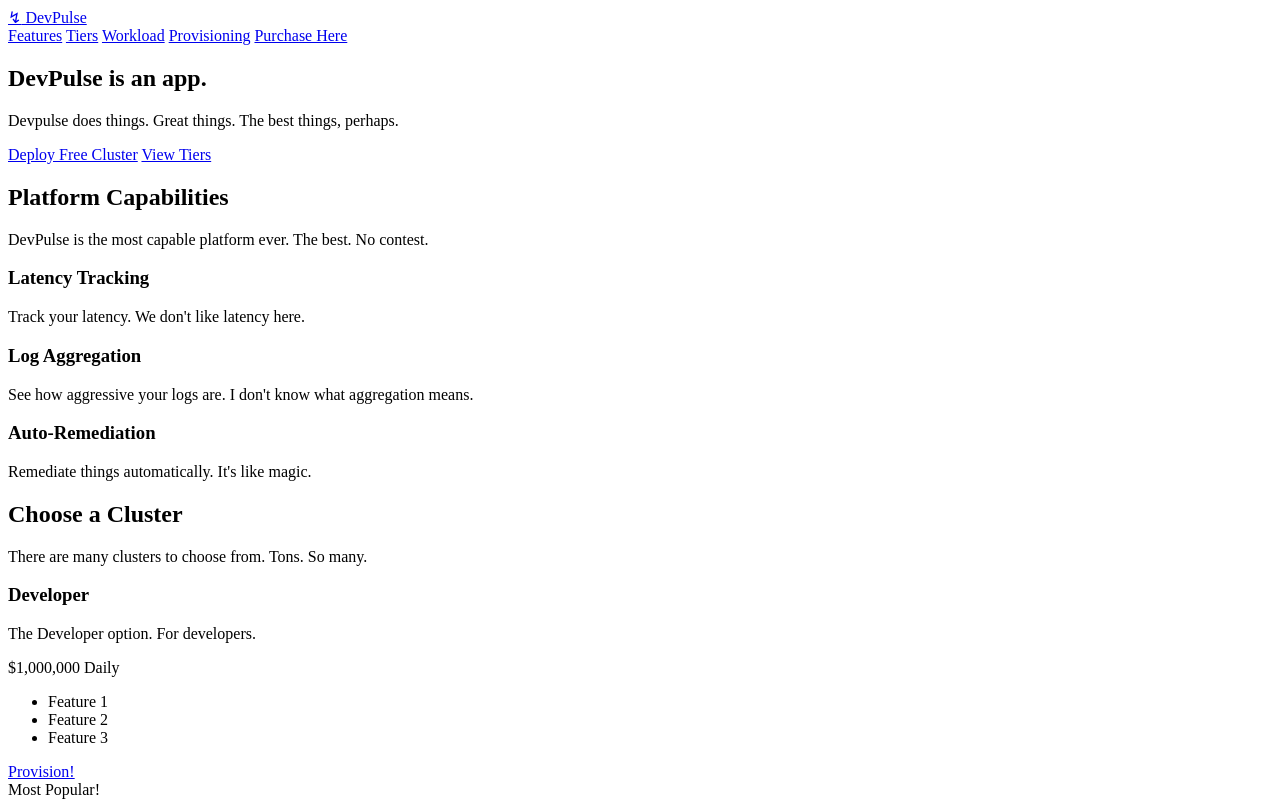
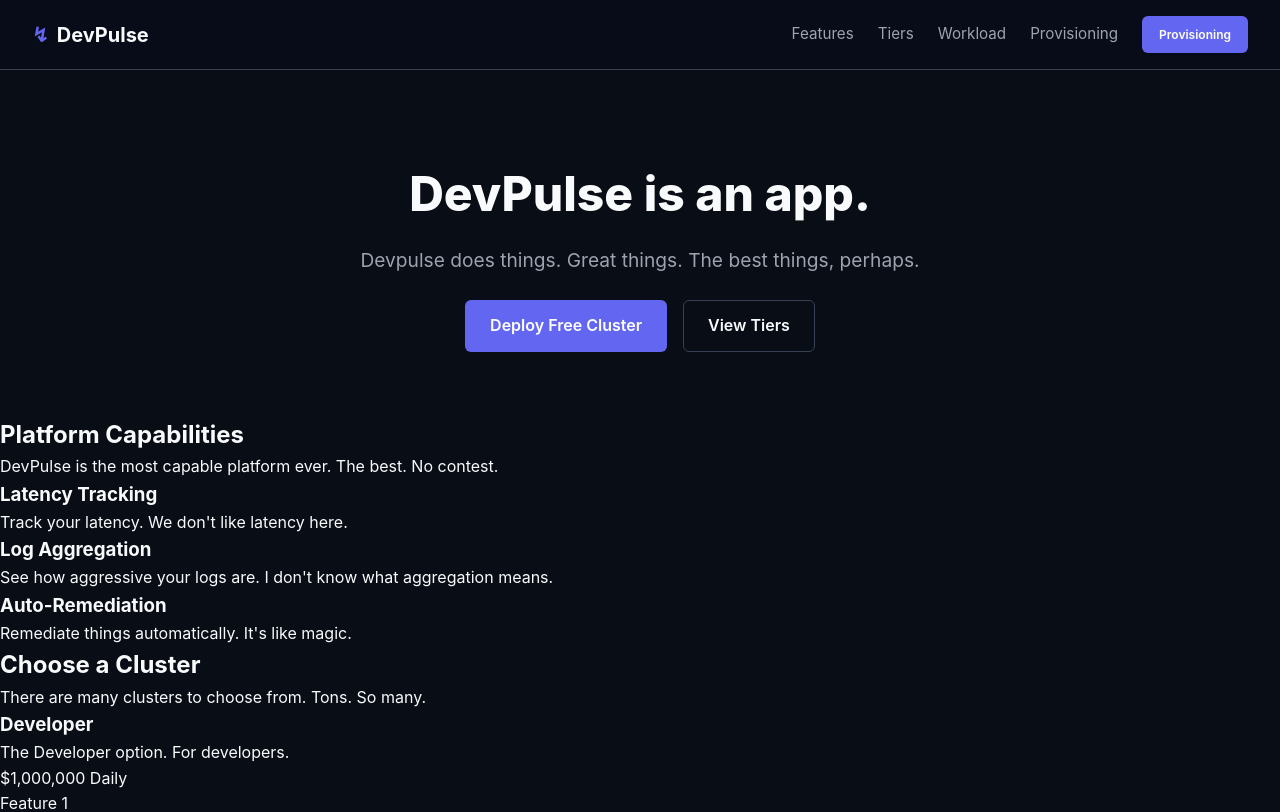
Before and after one commit to cra-y/devpulse-csi3150, a plain HTML site: page index.html in a window 1280 px wide. Shown: the top 812 px of the page. Drawn offline with Linux system fonts and the light colour scheme.

Commit message:
added css

```diff
--- a/index.html
+++ b/index.html
@@ -13,7 +13,6 @@
   <header class="site-header">
     <a href="#hero" class="brand-logo" aria-label="DevPulse home">
       <span class="logo-icon">&#8623;</span> DevPulse
-      <!-- TODO: brand name -->
     </a>
 
     <nav class="nav-menu" aria-label="Primary navigation">
@@ -21,7 +20,7 @@
       <a href="#tiers" class="nav-link">Tiers</a>
       <a href="#workload" class="nav-link">Workload</a>
       <a href="#provisioning" class="nav-link">Provisioning</a>
-      <a href="#provisioning" class="btn btn-sm btn-primary">Purchase Here</a>
+      <a href="#provisioning" class="btn btn-sm btn-primary">Provisioning</a>
     </nav>
   </header>
 
@@ -219,10 +218,11 @@
 
   <!-- footer -->
   <footer class="site-footer">
-    <p class="footer-copy"><!-- copyright line --></p>
+    <p class="footer-copy">&copy; 2026 DevPulse Tech Inc. CSI 3150 Assignment 1B</p>
     <nav class="footer-links" aria-label="footer-navigation">
       <a href="#hero">Back to top</a>
-      <!-- add section links -->
+          <a href="#features">Features</a>
+          <a href="#pricing">Pricing</a>
     </nav>
   </footer>
 </body>
--- a/styles.css
+++ b/styles.css
@@ -0,0 +1,188 @@
+:root {
+  --bg-dark: #090d16;
+  --bg-card: #111827;
+  --primary: #6366f1;
+  --primary-hover: #4f46e5;
+  --text-main: #f9fafb;
+  --text-muted: #9ca3af;
+  --border-color: #374151;
+  --accent: #10b981;
+  --font-family:
+    -apple-system, BlinkMacSystemFont, "Segoe UI", Arial, sans-serif;
+  --transition-speed: 0.2s;
+}
+
+/* reset the browser styling */
+*,
+*::before,
+*::after {
+  box-sizing: border-box;
+  padding: 0;
+  margin: 0;
+}
+
+/* declare the usage of font family and background color */
+html {
+  scroll-behavior: smooth;
+  font-family: var(--font-family);
+  background-color: var(--bg-dark);
+  /* text font color */
+  color: var(--text-main);
+  line-height: 1.6;
+  scroll-padding-top: 5rem;
+}
+
+/* Styling all the buttons and theirs classes we have in the HTML */
+.btn {
+  display: inline-flex;
+  align-items: center;
+  justify-content: center;
+  /* padding: 0.75 0.65 0.75 0.65; */
+  padding: 0.75rem 1.5rem;
+  font-size: 1rem;
+  font-weight: 600;
+  text-decoration: none;
+  border-radius: 6px;
+  border: 1px solid transparent;
+  cursor: pointer;
+  transition:
+    background-color var(--transition-speed),
+    transform var(--transition-speed),
+    border-color var(--transition-speed),
+    color var(--transition-speed);
+}
+a:focus-visible {
+  outline: 2px solid var(--primary);
+  outline-offset: 3px;
+}
+
+/* keyboard browsing using the TAB key */
+.btn:focus-visible {
+  outline: 2px solid var(--primary);
+  outline-offset: 3px;
+}
+
+.btn-primary {
+  background-color: var(--primary);
+  color: #ffffff;
+}
+
+.btn-primary:hover {
+  background-color: var(--primary-hover);
+  transform: translateY(-2px);
+}
+
+.btn-secondary {
+  background-color: transparent;
+  color: var(--text-main);
+  border-color: var(--border-color);
+}
+
+.btn-secondary:hover {
+  background-color: var(--bg-card);
+  border-color: var(--text-muted);
+}
+
+.btn-outline {
+  background-color: transparent;
+  color: var(--primary);
+  border-color: var(--primary);
+}
+
+.btn-outline:hover {
+  background-color: var(--primary);
+  color: #fff;
+}
+
+.btn-block {
+  display: flex;
+  width: 100%;
+}
+
+.btn-sm {
+  padding: 0.5rem 1rem;
+  font-size: 0.75rem;
+}
+
+/* structural layout of the webpage */
+.site-header {
+  position: sticky;
+  top: 0;
+  z-index: 1000;
+  display: flex;
+  justify-content: space-between;
+  align-items: center;
+  padding: 1rem 2rem;
+  /* rgb colors: 0 - 255; a: 0 - 1 */
+  background-color: rgba(9, 13, 25, 0.9);
+  border-bottom: 1px solid var(--border-color);
+}
+
+.brand-logo {
+  font-size: 1.25rem;
+  font-weight: 700;
+  color: var(--text-main);
+  text-decoration: none;
+  display: flex;
+  align-items: center;
+  gap: 0.5rem;
+}
+
+.logo-icon {
+  color: var(--primary);
+}
+
+/* next class */
+.nav-menu {
+  /* use flexbox */
+  display: flex;
+  /* justify-content: space-evenly; /*dont use this if you use gap*/
+  align-items: center;
+  gap: 1.5rem; /*1.5 times of 16 px where 16 px is default font size of root(html node)*/
+}
+
+.nav-link {
+  color: var(--text-muted);
+  text-decoration: none;
+  font-size: 0.95rem;
+  transition: color var(--transition-speed);
+}
+
+/* add the trigger event (psuedo-classes) to trigger the transition in
+the previous css block of code */
+
+.nav-link:hover {
+  color: var(--text-main); /*this is animated*/
+}
+
+/* Hero section layout */
+.hero-section {
+  display: flex;
+  flex-direction: column;
+  align-items: center;
+  justify-content: space-evenly; /*or use gap for fixed spacing*/
+  gap: 1.5rem;
+  padding: 6rem 1.5rem 4rem 1.5rem;
+  max-width: 900px;
+  margin: 0 auto; /*this will center a element on the page; only works if you have width or max-width declared in this block*/
+  text-align: center;
+}
+
+.hero-title {
+  font-size: 3rem;
+  line-height: 1.15;
+  font-weight: 800;
+}
+
+.hero-subtitle {
+  font-size: 1.2rem;
+  color: var(--text-muted);
+  max-width: 700px;
+}
+
+.cta-group {
+  display: flex;
+  gap: 1rem;
+  /* if you need justfy-content and align-item just check your
+  design and use them */
+}
```
